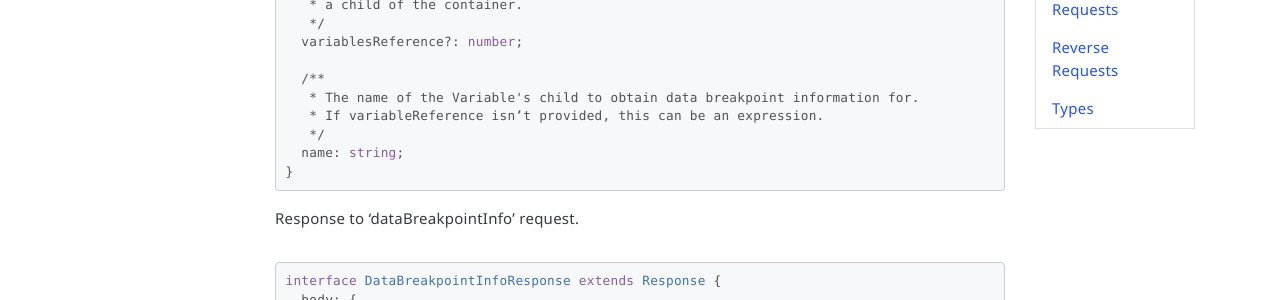
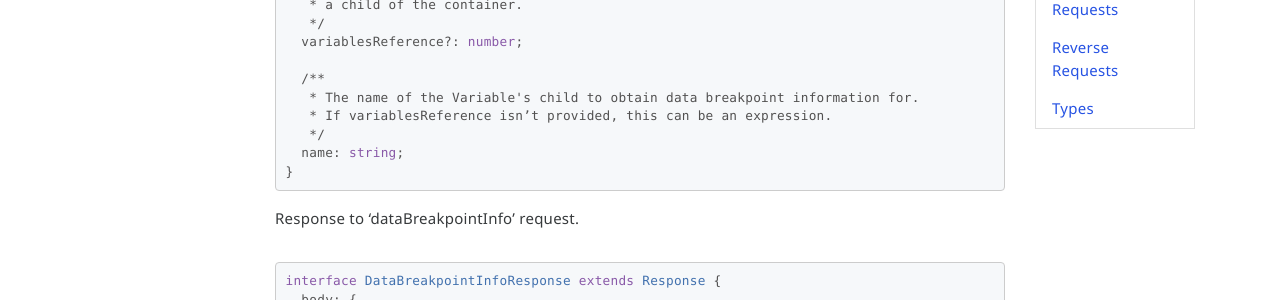
Before and after one commit to microsoft/debug-adapter-protocol, a Jekyll site: the page built from specification.md, in a window 1280 px wide and 900 px high, scrolled down 25901 px. Shown: the part 189-489 px from the top of the window. Built offline with Jekyll 4.4.1, drawn with Linux system fonts in a browser that asks for light colours; nearby versions of some CDN libraries; emoji names are drawn with the system emoji font; comment, search, counter and statistics services are not loaded.

Commit message:
Fix typo in 'variablesReference'.

```diff
--- a/specification.md
+++ b/specification.md
@@ -1404,7 +1404,7 @@ interface DataBreakpointInfoArguments {
 
   /**
    * The name of the Variable's child to obtain data breakpoint information for.
-   * If variableReference isn’t provided, this can be an expression.
+   * If variablesReference isn’t provided, this can be an expression.
    */
   name: string;
 }
```
